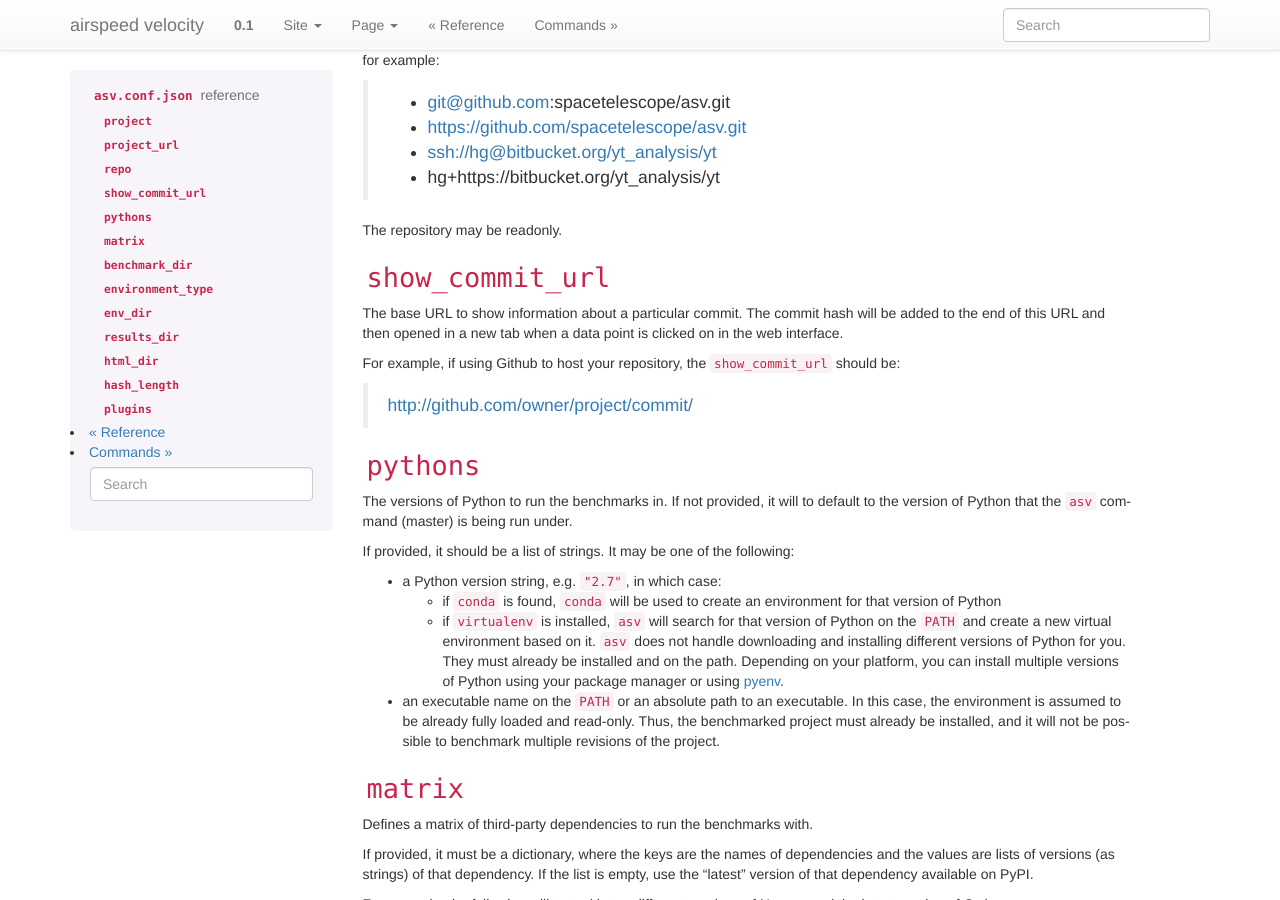
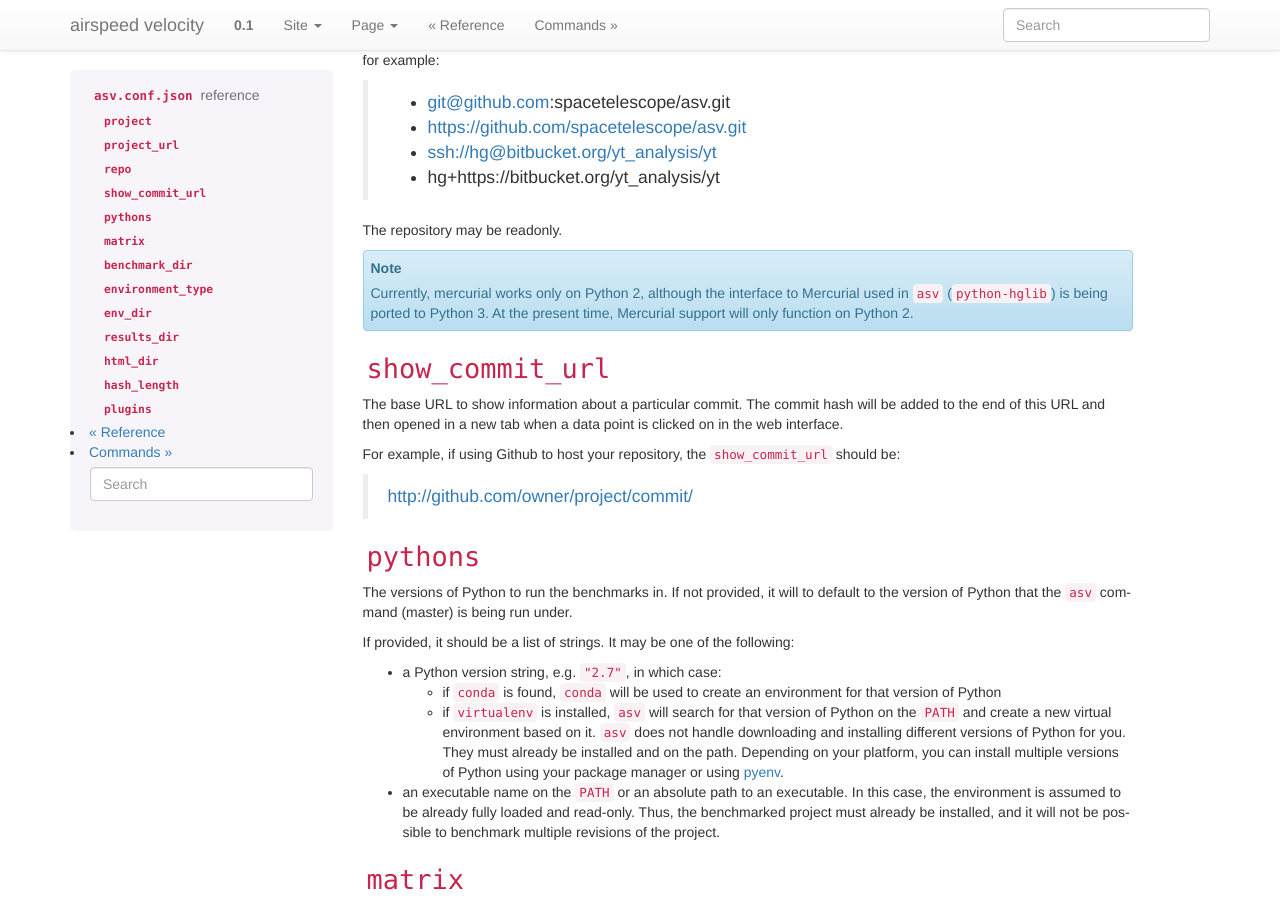
Before and after one commit to airspeed-velocity/asv, a Sphinx documentation site: the page built from docs/source/asv.conf.json.rst, in a window 1280 px wide and 900 px high, scrolled down 399 px. Built offline with Sphinx 7.4.7, drawn with Linux system fonts in a browser that asks for light colours.

Commit message:
Adding a note about Mercurial being Python2 only for now.

```diff
--- a/docs/source/asv.conf.json.rst
+++ b/docs/source/asv.conf.json.rst
@@ -33,6 +33,12 @@ a URL that ``git`` or ``hg`` know how to clone from, for example:
    - hg+https://bitbucket.org/yt_analysis/yt
 
 The repository may be readonly.
+
+.. note::
+
+   Currently, mercurial works only on Python 2, although the interface to
+   Mercurial used in ``asv`` (``python-hglib``) is being ported to Python 3.
+   At the present time, Mercurial support will only function on Python 2.
 
 ``show_commit_url``
 -------------------
```
